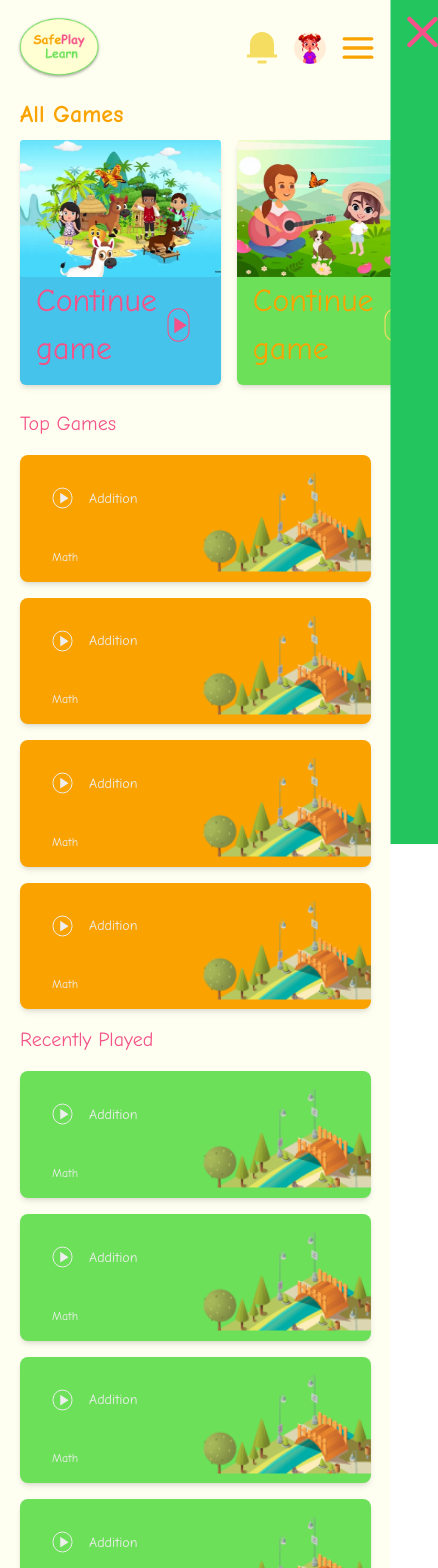
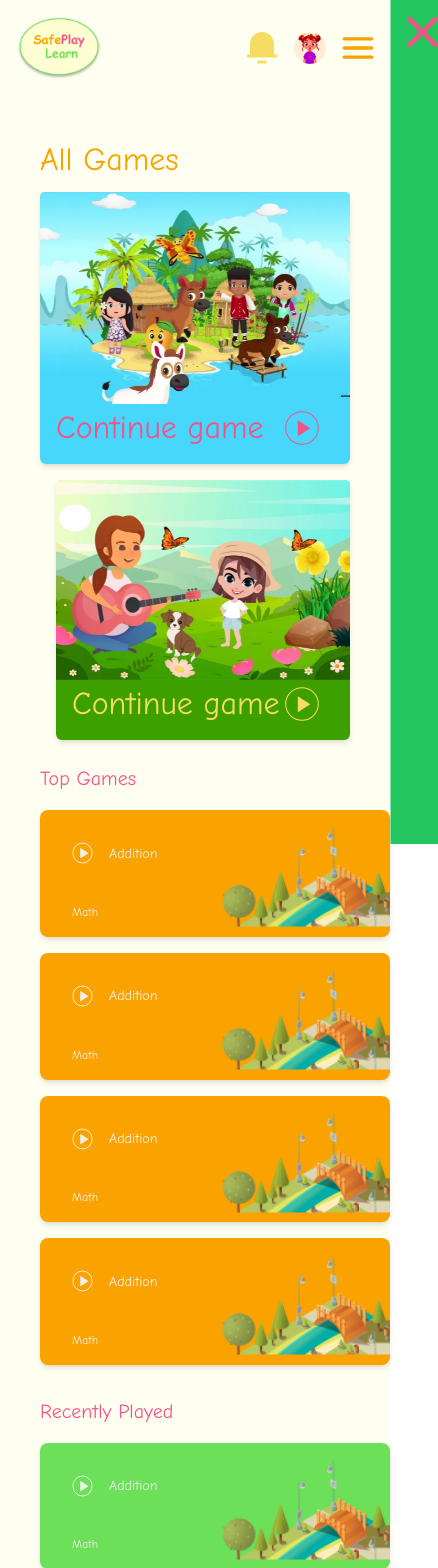
Before and after one commit to yaqeen009/DCIT302-Semester-Project, a React (Vite) app in the folder frontend/: page /games in a window 390 px wide. Shown: the top 1568 px of the page, 438 px wide, since content can reach past the window. Built offline with nearby package versions, Linux system fonts and the light colour scheme.

Commit message:
media query update

```diff
--- a/frontend/src/components/game.jsx
+++ b/frontend/src/components/game.jsx
@@ -4,7 +4,7 @@ import play from "../assets/play.svg";
 const Game = ({ gameName, bgColor, category }) => {
   return (
     <div
-      className={`game relative w-[562px] max-w-[90vw] h-[128px] sm:w-[400px] sm:h-[15vh] md:w-[450px] lg:w-[500px] ${bgColor} overflow-clip rounded-lg py-8 mb-4 shadow-md`}
+      className={`game relative w-[562px] max-w-[90vw] h-[128px] sm:w-[400px] sm:h-[15vh] md:w-[350px] lg:w-[500px] ${bgColor} overflow-clip rounded-lg py-8 mb-4 shadow-md`}
     >
       <div className="px-8">
         <div className="flex flex-row items-center">
--- a/frontend/src/pages/games.jsx
+++ b/frontend/src/pages/games.jsx
@@ -1,54 +1,40 @@
-import play from "../assets/play2.svg";
-import play2 from "../assets/play3.svg";
+import play from"../assets/play2.svg";
+import play2 from "../assets/play3.svg"
 import Game from "../components/game";
 import Card from "../components/card";
-import beach from "../assets/beach.png";
-import sunset from "../assets/sunset.png";
-import grass from "../assets/Grass.svg";
+import beach from "../assets/beach.png"
+import sunset from "../assets/sunset.png"
+import grass from "../assets/Grass.svg"
 
 const Games = () => {
   return (
     <div className="relative">
-      {/* Top Grass Image */}
       <div className="absolute -top-20 left-0 w-full z-10">
         <img src={grass} alt="Grass" className="w-full" />
       </div>
-
-      <div className="games font-comic my-10 mx-10 sm:my-0 sm:mx-5 z-0">
-        {/* Title Section */}
-        <h1 className="text-primary-300 text-headline sm:text-mobile-headline font-bold">
-          All Games
-        </h1>
-
-        {/* Games Section */}
-        <div className="games flex flex-col space-y-8 sm:space-y-4 sm:mb-10">
-          {/* Top Games Section */}
-          <div className="flex flex-row sm:flex-wrap justify-between sm:flex-col sm:space-y-4">
-            {/* First Game Card */}
-            <div className="flex flex-col md:flex-row md:space-x-4 lg:space-x-6 justify-between w-full">
+      <div className="games font-comic my-10 mx-10 z-0">
+        <h1 className="text-primary-300 text-headline">All Games</h1>
+        <div className="games flex flex-col">
+          <div className="flex flex-row sm:flex-wrap space-x-4 justify-between">
             <Card
               coverImg={beach}
-                bgColor={"bg-success-100"}
+              bgColor={"bg-[#46D7FA]"}
               img={play}
-                secondaryColor={"text-primary-400 border-primary-400"}
-                tertiaryColor={"hover:bg-danger-400"}
-                className="w-full md:w-[48%] lg:w-[30%]"
+              secondaryColor={"text-[#F4538A] border-[#F4538A]"}
+              tertiaryColor={"hover:bg-[#F1D9DB]"}
             />
             <Card
               coverImg={sunset}
-                bgColor={"bg-primary-100"}
+              bgColor={"bg-[#3E9F00]"}
               img={play2}
-                secondaryColor={"text-primary-300 border-primary-200"}
+              secondaryColor={"text-primary-200 border-primary-200"}
               tertiaryColor={"hover:bg-secondary-300"}
-                className="w-full md:w-[48%] lg:w-[30%]"
             />
           </div>
-          </div>
 
-          {/* Top Games List */}
           <h1 className="text-body text-primary-400 my-4">Top Games</h1>
-          <div className="flex flex-row sm:flex-wrap justify-between sm:space-y-4">
-            <div className="flex-col space-y-4">
+          <div className="flex flex-row flex-wrap justify-between">
+            <div className="flex-col">
               <Game
                 bgColor={"bg-primary-300"}
                 gameName={"Addition"}
@@ -60,7 +46,7 @@ const Games = () => {
                 category={"Math"}
               />
             </div>
-            <div className="flex-col space-y-4">
+            <div className="flex-col">
               <Game
                 bgColor={"bg-primary-300"}
                 gameName={"Addition"}
@@ -74,10 +60,9 @@ const Games = () => {
             </div>
           </div>
 
-          {/* Recently Played Section */}
           <h1 className="text-body text-primary-400 my-4">Recently Played</h1>
-          <div className="flex flex-row sm:flex-wrap justify-between sm:space-y-4">
-            <div className="flex-col space-y-4">
+          <div className="flex flex-row flex-wrap justify-between">
+            <div className="flex-col">
               <Game
                 bgColor={"bg-primary-100"}
                 gameName={"Addition"}
@@ -89,7 +74,7 @@ const Games = () => {
                 category={"Math"}
               />
             </div>
-            <div className="flex-col space-y-4">
+            <div className="flex-col">
               <Game
                 bgColor={"bg-primary-100"}
                 gameName={"Addition"}
@@ -103,10 +88,9 @@ const Games = () => {
             </div>
           </div>
 
-          {/* New Games Section */}
-          <h1 className="text-body text-primary-400 my-4 mb-10">New games</h1>
-          <div className="flex flex-row sm:flex-wrap justify-between mb-10 sm:space-y-4">
-            <div className="flex-col space-y-4">
+          <h1 className="text-body text-primary-400 my-4">New games</h1>
+          <div className="flex flex-row flex-wrap mx-2 justify-between mb-10">
+            <div className="flex-col">
               <Game
                 bgColor={"bg-primary-400"}
                 gameName={"Addition"}
@@ -123,7 +107,7 @@ const Games = () => {
                 category={"Math"}
               />
             </div>
-            <div className="flex-col space-y-4">
+            <div className="flex-col">
               <Game
                 bgColor={"bg-primary-400"}
                 gameName={"Addition"}
@@ -142,17 +126,10 @@ const Games = () => {
             </div>
           </div>
         </div>
-
-        {/* Bottom Grass Image */}
-        <img
-          className="absolute -bottom-12 sm:-bottom-12 left-0 w-full z-10 rotate-180 mt-10"
-          src={grass}
-        />
+        <img className="absolute -bottom-20 left-0 w-full z-10 rotate-180" src={grass} />
       </div>
     </div>
   );
 };
 
 export default Games;
-
-//
--- a/frontend/tailwind.config.js
+++ b/frontend/tailwind.config.js
@@ -69,7 +69,7 @@ module.exports = {
       },
       screens:{
         'sm':{'max': '640px'},
-        'md':{'max': '1023px'}
+        'md':{'max': '1024px'}
       },
     },
   },
```
Lines whose indentation alone changed are shown as unchanged.
